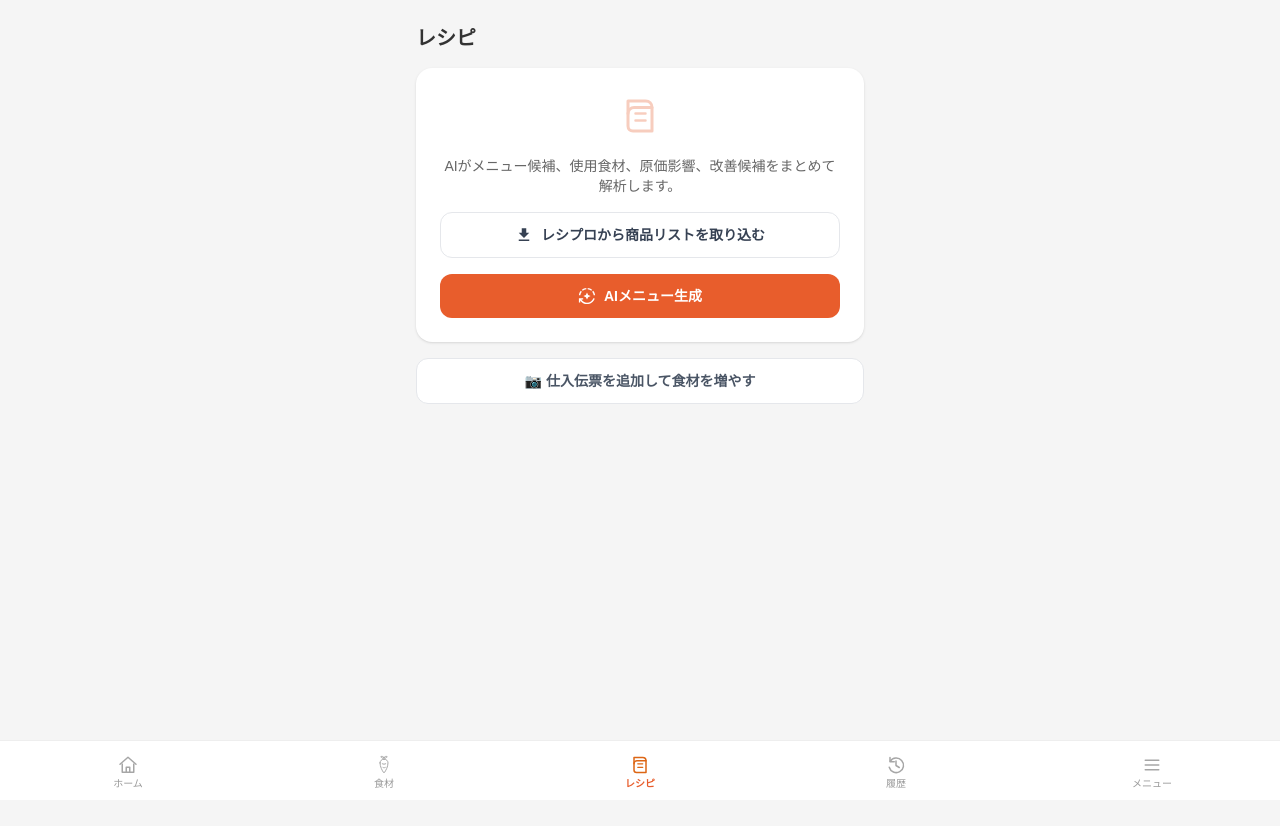
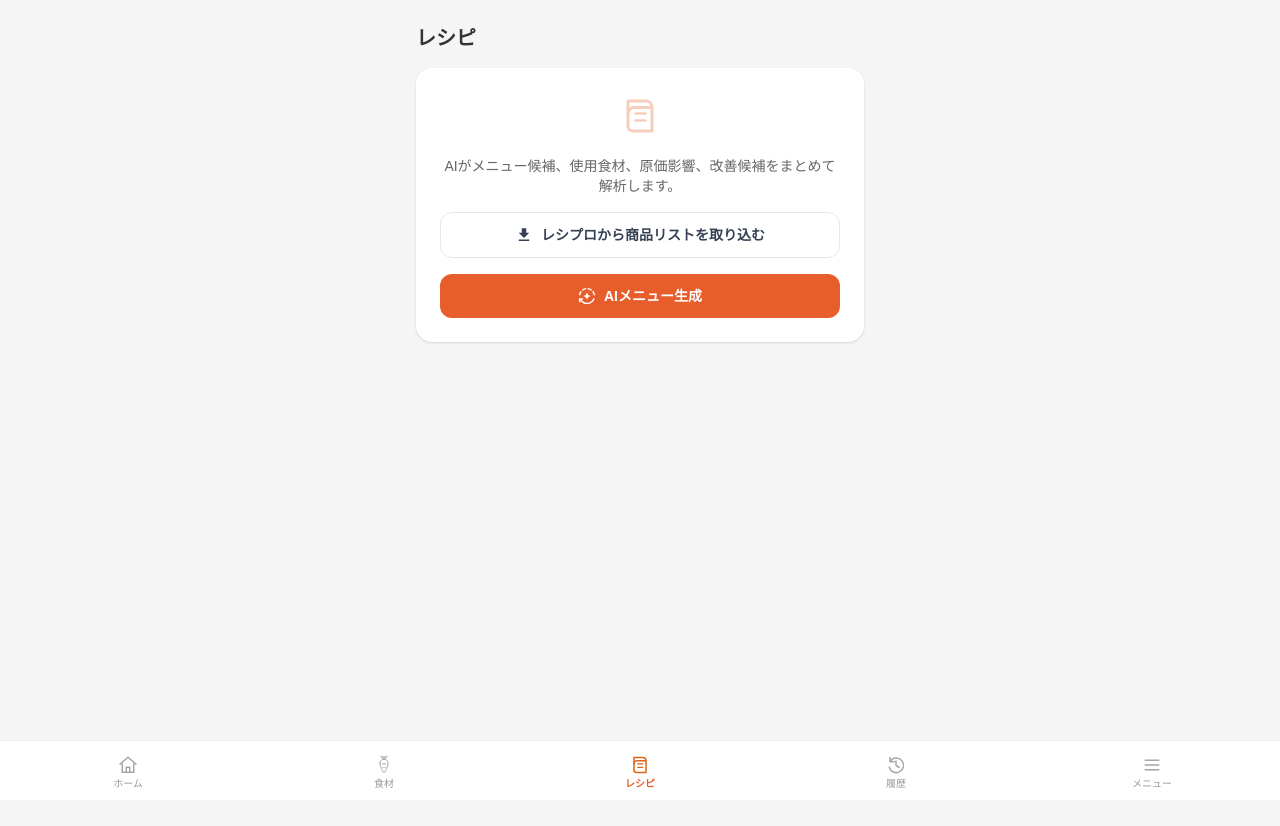
Before and after one commit to reciprorefcore-a11y/recipro-mobile, a Next.js app: page /recipes in a window 1280 px wide. Shown: the top 826 px of the page. Built offline with nearby package versions, Linux system fonts and the light colour scheme; no server answers; sample sign-in values are in the browser's storage.

Commit message:
fix: レシピ画面から仕入伝票追加ボタン削除

```diff
--- a/app/recipes/page.tsx
+++ b/app/recipes/page.tsx
@@ -1,7 +1,6 @@
 "use client";
 
 import { useEffect, useState } from "react";
-import Link from "next/link";
 import { IconDownload, IconAuto } from "@/components/icons";
 
 const PRIMARY = "#E85D2C";
@@ -57,12 +56,6 @@ export default function RecipesPage() {
           </button>
         </section>
 
-        <Link
-          href="/receipt"
-          className="w-full flex items-center justify-center gap-2 rounded-xl border border-gray-200 bg-white py-3 text-sm font-bold text-gray-600 hover:bg-gray-50 transition-colors"
-        >
-          📷 仕入伝票を追加して食材を増やす
-        </Link>
       </div>
 
       {showToast && (
```
